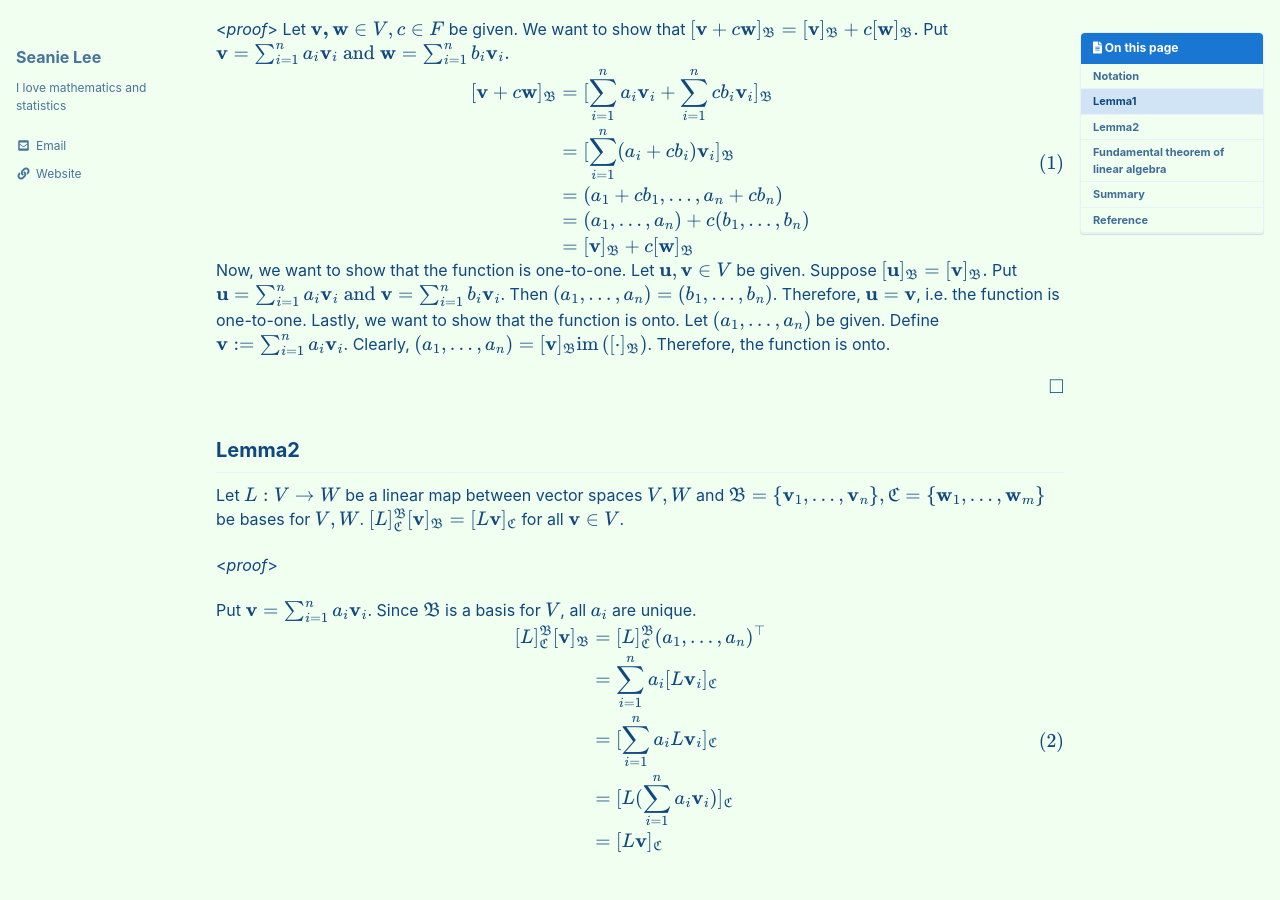
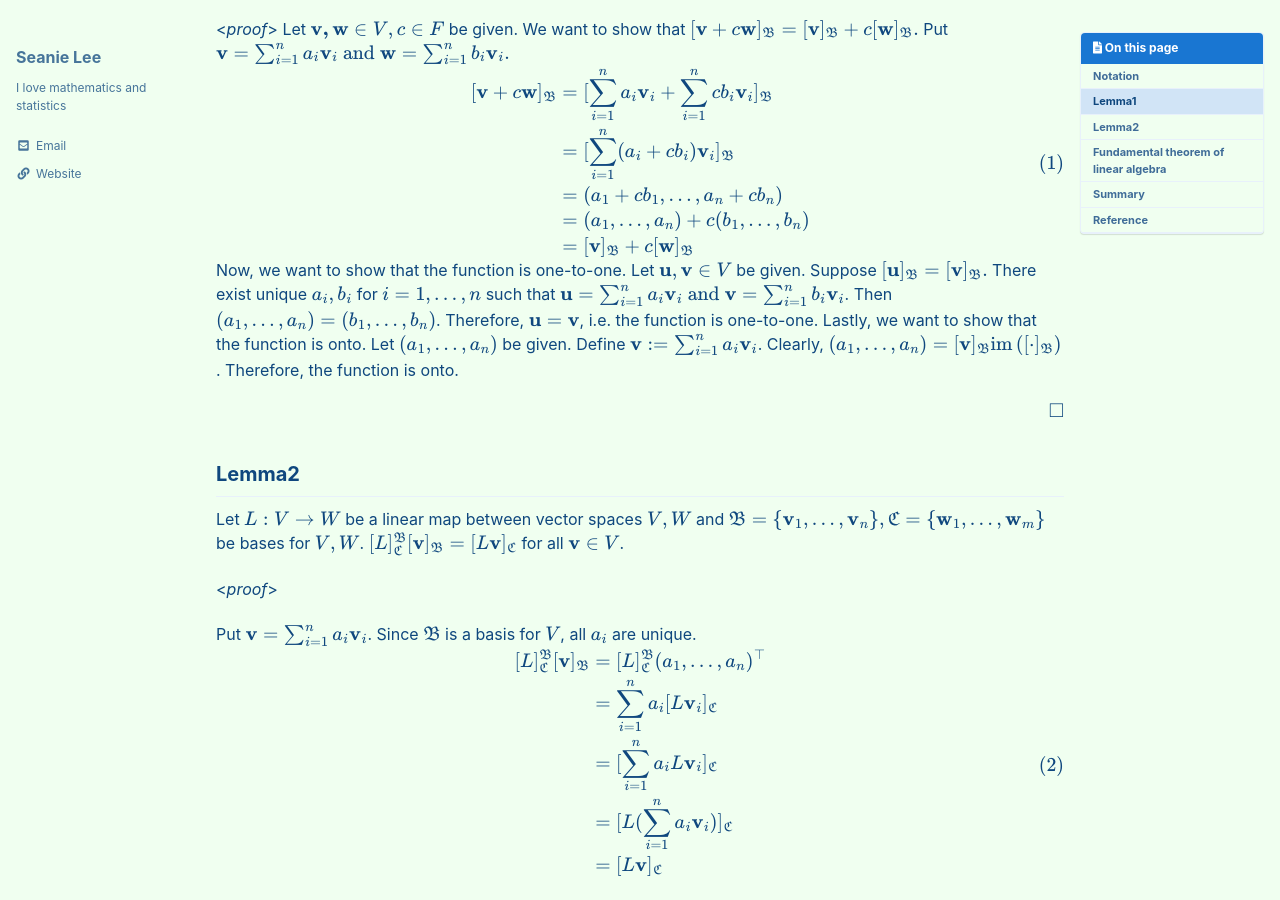
Before and after one commit to seanie12/blog, a Jekyll site: the page built from _posts/2020-12-30-fudamental-theorem-of-linear-algebra.md, in a window 1280 px wide and 900 px high, scrolled down 645 px. Built offline with Jekyll 4.4.1, drawn with Linux system fonts in a browser that asks for light colours; cached includes are drawn as plain includes; formulas are drawn with MathJax 3.

Commit message:
Update 2020-12-30-fudamental-theorem-of-linear-algebra.md

```diff
--- a/_posts/2020-12-30-fudamental-theorem-of-linear-algebra.md
+++ b/_posts/2020-12-30-fudamental-theorem-of-linear-algebra.md
@@ -45,7 +45,7 @@ $$
 \end{split}
 \end{align}
 $$
-Now, we want to show that the function is one-to-one. Let $$\mathbf{u}, \mathbf{v} \in V$$ be given. Suppose $$[\mathbf{u}]_{\mathfrak{B}} = [\mathbf{v}]_{\mathfrak{B}}.$$ Put $$\mathbf{u} = \sum_{i=1}^n a_i \mathbf{v}_i \text{ and } \mathbf{v} = \sum_{i=1}^n b_i \mathbf{v}_i$$. Then $$(a_1, \ldots, a_n) = (b_1, \ldots, b_n)$$. Therefore, $$\mathbf{u} = \mathbf{v}$$, i.e. the function is one-to-one.
+Now, we want to show that the function is one-to-one. Let $$\mathbf{u}, \mathbf{v} \in V$$ be given. Suppose $$[\mathbf{u}]_{\mathfrak{B}} = [\mathbf{v}]_{\mathfrak{B}}.$$ There exist unique $$a_i, b_i$$ for $$i=1,\ldots, n$$ such that  $$\mathbf{u} = \sum_{i=1}^n a_i \mathbf{v}_i \text{ and } \mathbf{v} = \sum_{i=1}^n b_i \mathbf{v}_i$$. Then $$(a_1, \ldots, a_n) = (b_1, \ldots, b_n)$$. Therefore, $$\mathbf{u} = \mathbf{v}$$, i.e. the function is one-to-one.
 Lastly, we want to show that the function is onto. Let $$(a_1, \ldots, a_n)$$ be given.  Define $$\mathbf{v} := \sum_{i=1}^n a_i \mathbf{v}_i$$. Clearly, $$(a_1,\ldots, a_n) = [\mathbf{v}]_\mathfrak{B} \text{im}\left( [\cdot]_\mathfrak{B}\right)$$. Therefore, the function is onto.
 
 $$\tag*{$\square$}$$
```
